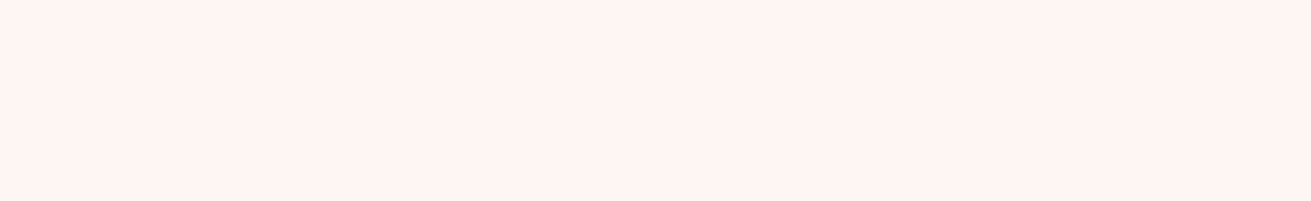
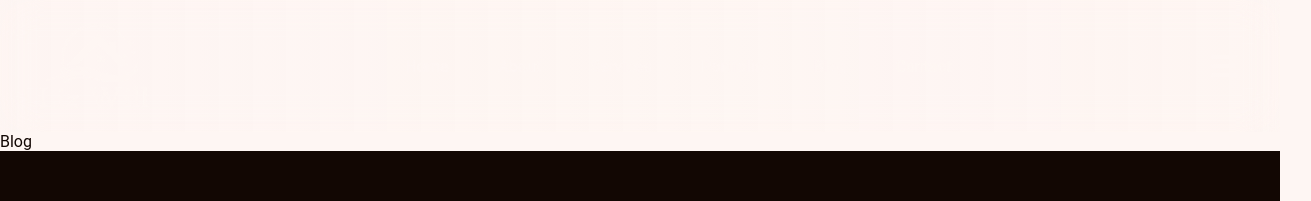
Before and after one commit to adinduokoro/Lizz-Will-Design, a React (Create React App) app: page /blog in a window 1280 px wide. Before the commit this address had no page. Shown: the top 201 px of the page, 1311 px wide, since content can reach past the window. Built offline with nearby package versions, Linux system fonts and the light colour scheme.

Commit message:
Page Updates

```diff
--- a/src/App.js
+++ b/src/App.js
@@ -1,7 +1,7 @@
 import { Route, Routes } from "react-router-dom";
 import "./App.css";
 import { Layout } from "./components";
-import { About, Home } from "./pages";
+import { About, Home, Services, Blog, Contact, Portfolio } from "./pages";
 
 function App() {
   return (
@@ -10,6 +10,10 @@ function App() {
         <Route path="/" element={<Layout />}>
           <Route index element={<Home />} />
           <Route path="about" element={<About />} />
+          <Route path="services" element={<Services />} />
+          <Route path="portfolio" element={<Portfolio />} />
+          <Route path="blog" element={<Blog />} />
+          <Route path="contact" element={<Contact />} />
         </Route>
       </Routes>
     </div>
--- a/src/components/about/About.js
+++ b/src/components/about/About.js
@@ -7,15 +7,16 @@ import rightArrow from "../../assets/right-arrow.svg";
 import { Link } from "react-router-dom";
 
 const About = () => {
+  const maxLength = 590;
   const [activeTab, setActiveTab] = useState(0);
 
   return (
     <div className={styles["about"]}>
       <div className={styles["about-container"]}>
         <div className={styles["link-container"]}>
-          {/* <Link to="about"> */}
+          <Link to="about">
             <SectionLink text={"About Us"} />
-          {/* </Link> */}
+          </Link>
         </div>
         <h2>About Our Design Philosophy</h2>
         <div className={styles["about-content"]}>
@@ -28,8 +29,7 @@ const About = () => {
               ))}
             </ul>
             <p>
-              {/* 590 character count */}
-              {aboutLinks[activeTab].text}
+              {aboutLinks[activeTab].text.substring(0, maxLength)}
             </p>
           </div>
           <div className={styles["card-container"]}>
--- /dev/null
+++ b/src/pages/blog/Blog.js
@@ -0,0 +1,10 @@
+import React from 'react'
+import styles from "./Blog.module.css"
+
+const Blog = () => {
+  return (
+    <div>Blog</div>
+  )
+}
+
+export default Blog
--- /dev/null
+++ b/src/pages/contact/Contact.js
@@ -0,0 +1,10 @@
+import React from 'react'
+import styles from "./Contact.module.css"
+
+const Contact = () => {
+  return (
+    <div>Contact</div>
+  )
+}
+
+export default Contact
--- a/src/pages/index.js
+++ b/src/pages/index.js
@@ -1,2 +1,6 @@
 export { default as Home } from "./home/Home.js";
 export { default as About } from "./about/About.js";
+export { default as Services } from "./services/Services.js";
+export { default as Portfolio } from "./portfolio/Portfolio.js";
+export { default as Blog } from "./blog/Blog.js";
+export { default as Contact } from "./contact/Contact.js";
--- /dev/null
+++ b/src/pages/portfolio/Portfolio.js
@@ -0,0 +1,10 @@
+import React from 'react'
+import styles from "./Portfolio.module.css"
+
+const Portfolio = () => {
+  return (
+    <div>Portfolio</div>
+  )
+}
+
+export default Portfolio
--- /dev/null
+++ b/src/pages/services/Services.js
@@ -0,0 +1,10 @@
+import React from 'react'
+import styles from "./Services.module.css"
+
+const Services = () => {
+  return (
+    <div>Services</div>
+  )
+}
+
+export default Services
```
Also changed, not shown: src/pages/blog/Blog.module.css (added), src/pages/contact/Contact.module.css (added), src/pages/portfolio/Portfolio.module.css (added), src/pages/services/Services.module.css (added).
